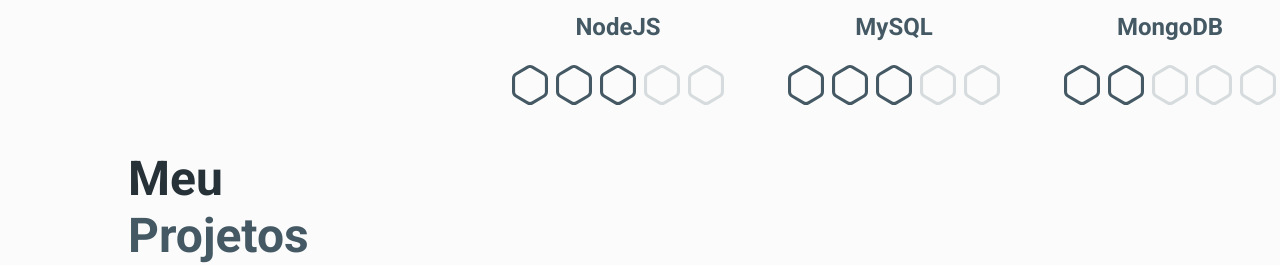
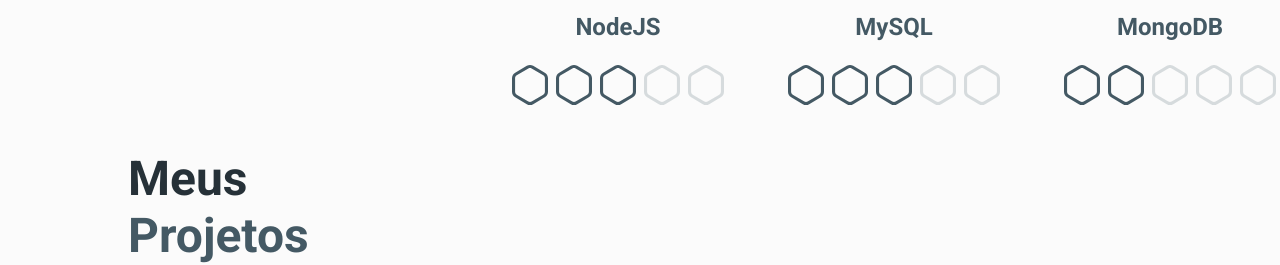
Before and after one commit to NcryScooby/concept_portfolio_light, a React (Vite) app: page / in a window 1280 px wide. Shown: the part 1482-1747 px from the top of the page. Built offline with nearby package versions, Linux system fonts and the light colour scheme.

Commit message:
add new text

```diff
--- a/src/components/Projects/Projects.tsx
+++ b/src/components/Projects/Projects.tsx
@@ -11,7 +11,7 @@
       <Container>
         <div className="infos">
           <h2>
-            <span>Meu</span> Projetos
+            <span>Meus</span> Projetos
           </h2>
           <p>Estes são alguns dos trabalhos e projetos que já realizei</p>
         </div>
```
